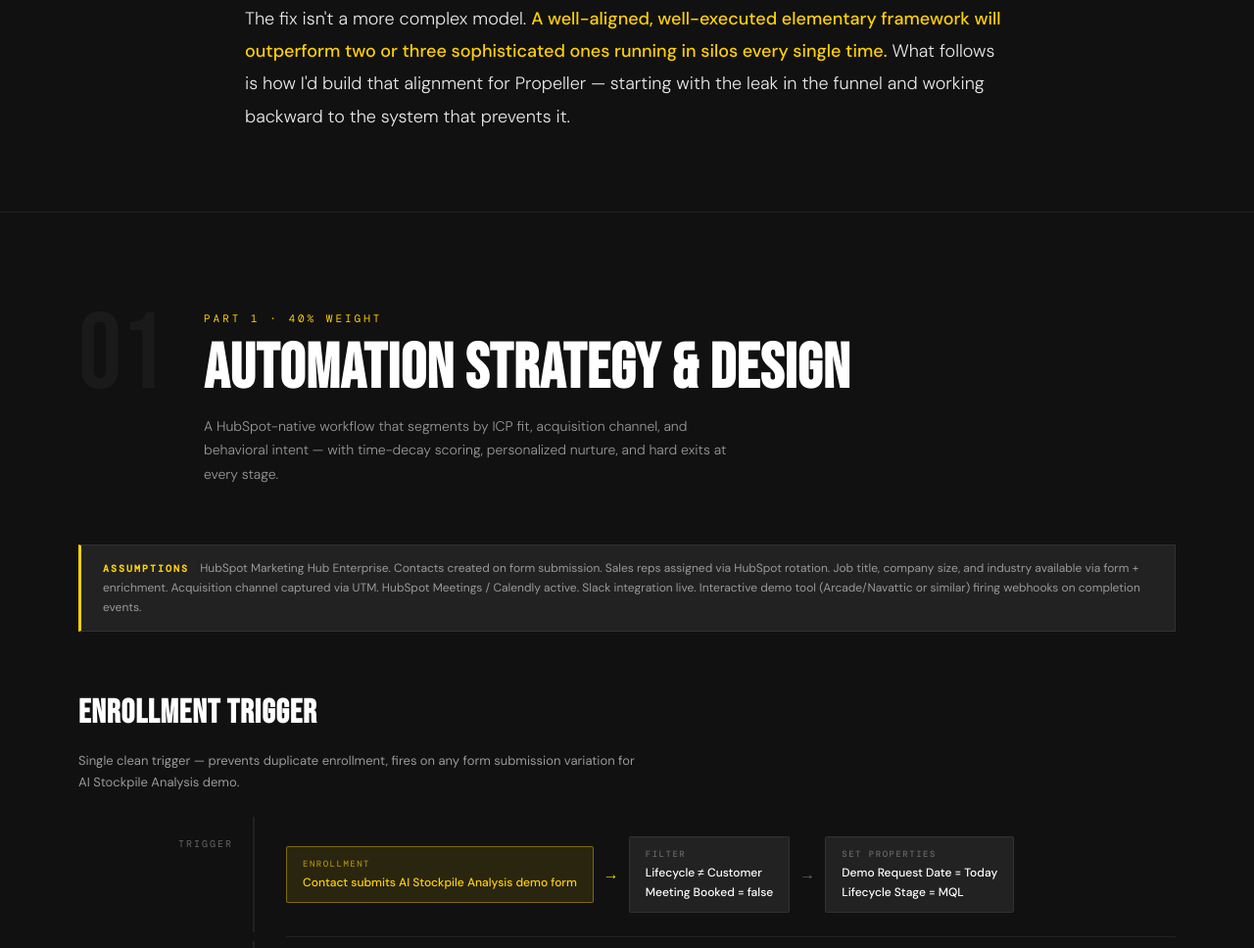
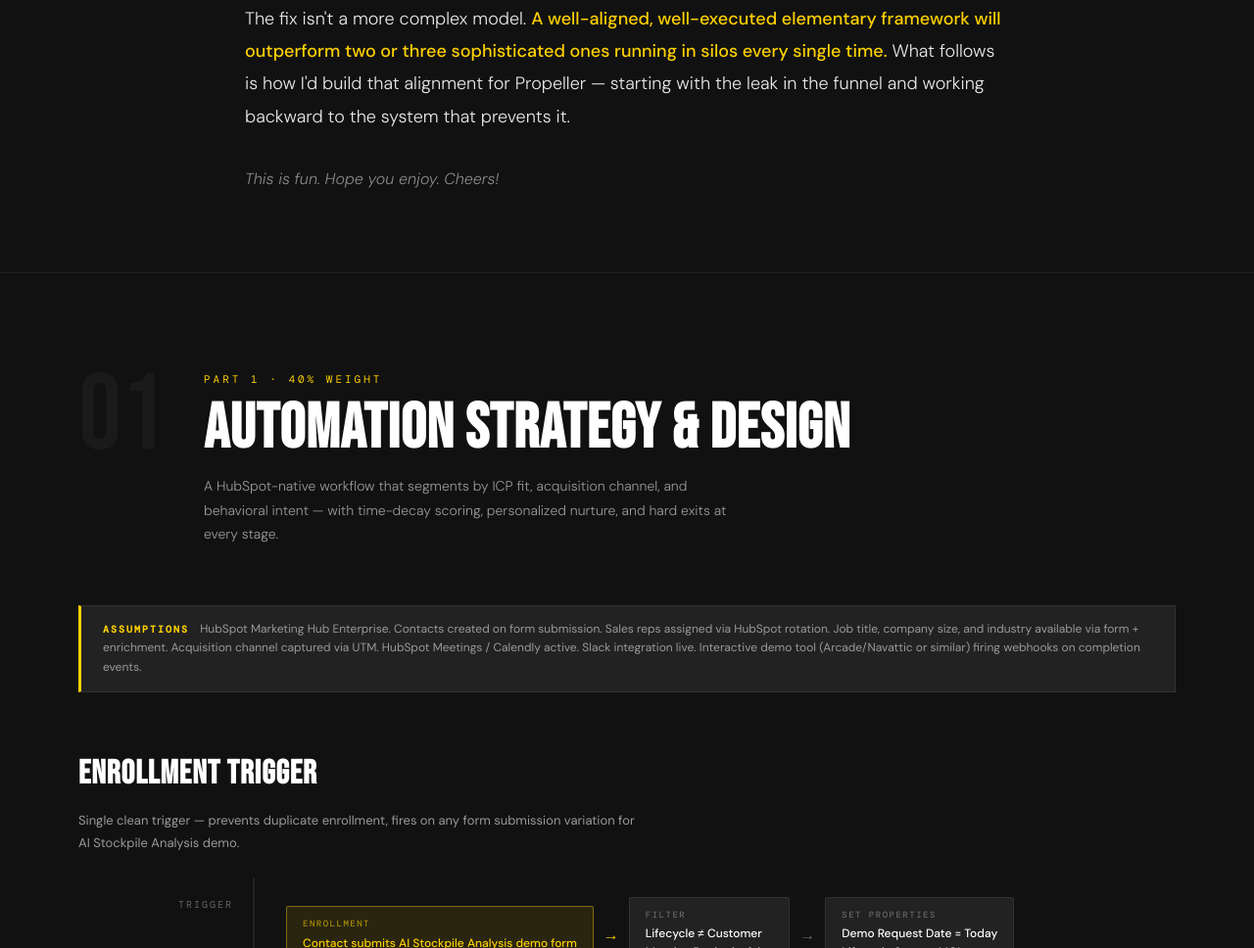
Before and after one commit to jonathanmartinez-dotcom/propeller-revops-challenge, a plain HTML site: page index.html in a window 1280 px wide. Shown: the part 1343-2311 px from the top of the page at 98% size. Drawn offline with nearby package versions, Linux system fonts and the light colour scheme.

Commit message:
Update index.html

```diff
--- a/index.html
+++ b/index.html
@@ -364,7 +364,11 @@ footer{border-top:1px solid var(--borderdim);background:var(--dark);padding:40px
       I've spent my career sitting at the intersection of marketing and revenue — and the pattern I keep seeing is the same one. Demand gen teams build sophisticated models in isolation. Sales teams track what they can. Finance counts what closes. Everyone has data, nobody has context, and the attribution conversation becomes a negotiation instead of a north star.
     </p>
     <p style="font-family:'DM Sans',sans-serif;font-size:18px;font-weight:300;color:rgba(255,255,255,0.9);line-height:1.85;margin:32px 0 0 0">
-      The fix isn't a more complex model. <span style="color:#FFD100;font-weight:500">A well-aligned, well-executed elementary framework will outperform two or three sophisticated ones running in silos every single time.</span> What follows is how I'd build that alignment for Propeller — starting with the leak in the funnel and working backward to the system that prevents it.
+      The fix isn't a more complex model. <span style="color:#FFD100;font-weight:500">A well-aligned, well-executed elementary framework will outperform two or three sophisticated ones running in silos every single time.</span> What follows is how I'd build that alignment for Propeller   — starting with the leak in the funnel and working backward to the system that prevents it.
+    </p>
+    <p style="font-family:'DM Sans',sans-serif;font-size:16px;font-weight:300;color:rgba(255,255,255,0.5);line-height:1.85;margin:32px 0 0 0;font-style:italic">
+      This is fun. Hope you enjoy. Cheers!
+    </p>
     </p>
   </div>
 </section>
```
